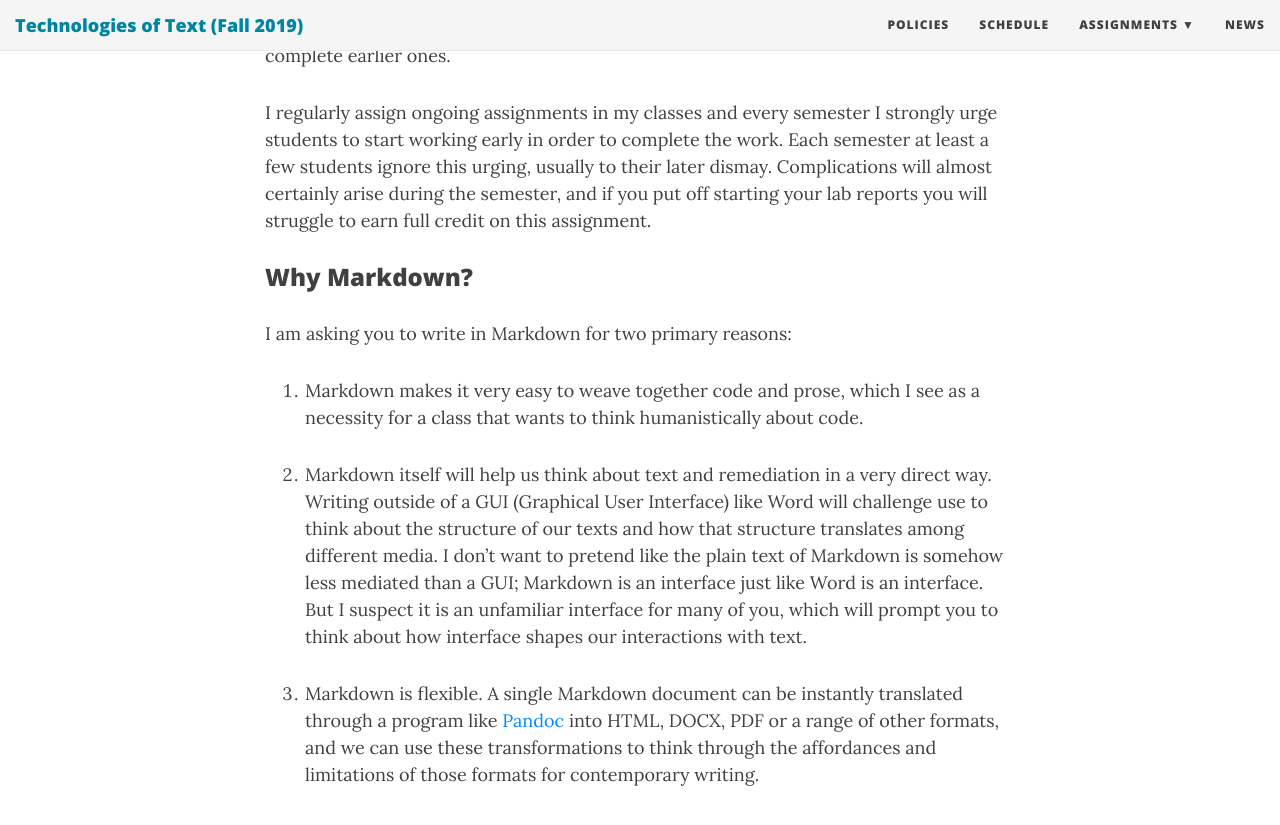
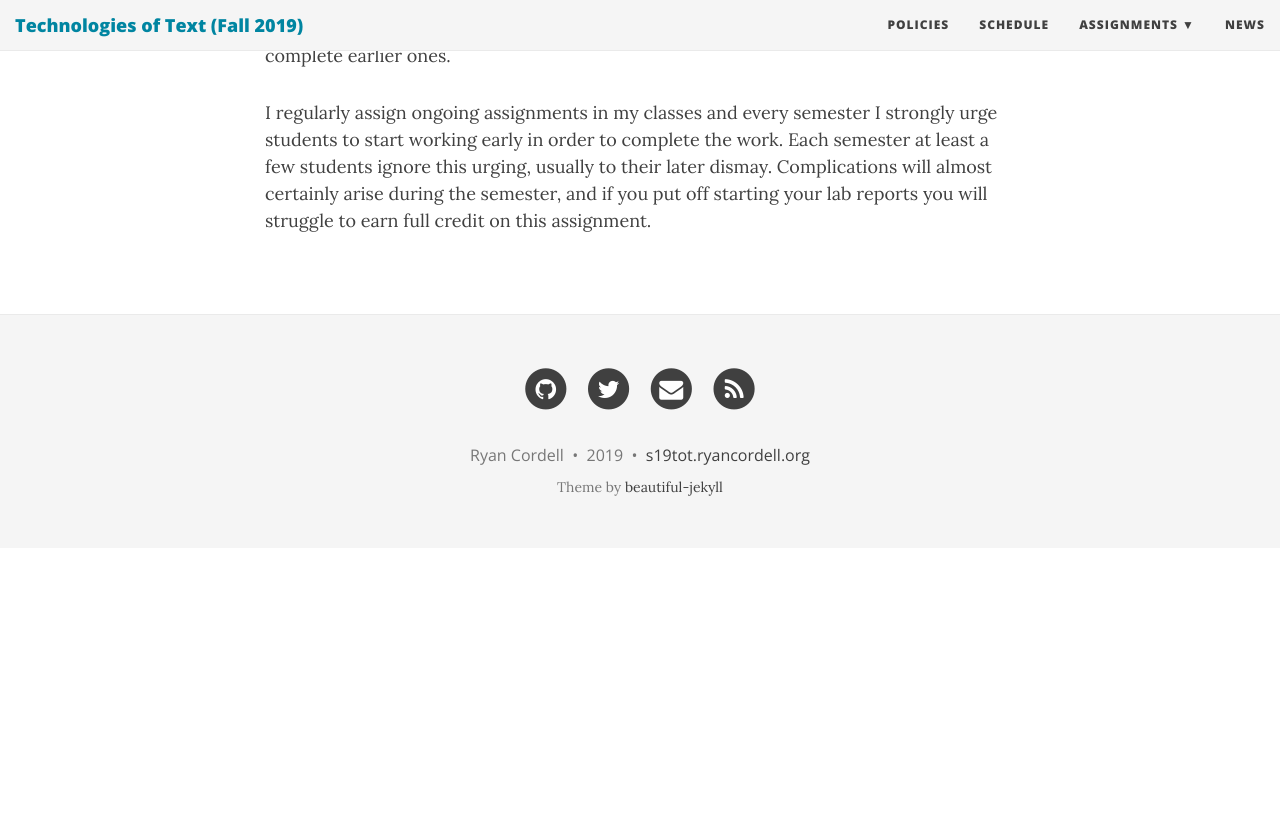
Before and after one commit to rccordell/f19tot, a Jekyll site: the page built from assignments/lab-reports.md, in a window 1280 px wide and 900 px high, scrolled down 2757 px. Shown: the top 825 px of the window. Built offline with Jekyll 4.4.1, drawn with Linux system fonts in a browser that asks for light colours; nearby versions of some CDN libraries; some web fonts are replaced; after the commit the page ends 3305 px from its top, so only the background shows below that.

Commit message:
minor updates

```diff
--- a/assignments/lab-reports.md
+++ b/assignments/lab-reports.md
@@ -46,13 +46,3 @@ Your lab reports should constitute a developing record of your thinking about ou
 Lab report entries are due within one week of the lab session. If a particular lab session extends through multiple classes, its report is due within one week of the final classroom session devoted to it. You may not wait until late in the semester to complete lab reports for activities earlier in the semester, and I will check your repositories periodically to ensure you are working steadily. The coding labs, in particular, will build on each other and you will find it difficult to complete reports for later coding labs if you do not complete earlier ones.
 
 I regularly assign ongoing assignments in my classes and every semester I strongly urge students to start working early in order to complete the work. Each semester at least a few students ignore this urging, usually to their later dismay. Complications will almost certainly arise during the semester, and if you put off starting your lab reports you will struggle to earn full credit on this assignment.
-
-### Why Markdown?
-
-I am asking you to write in Markdown for two primary reasons:
-
-1. Markdown makes it very easy to weave together code and prose, which I see as a necessity for a class that wants to think humanistically about code.
-
-2. Markdown itself will help us think about text and remediation in a very direct way. Writing outside of a GUI (Graphical User Interface) like Word will challenge use to think about the structure of our texts and how that structure translates among different media. I don't want to pretend like the plain text of Markdown is somehow less mediated than a GUI; Markdown is an interface just like Word is an interface. But I suspect it is an unfamiliar interface for many of you, which will prompt you to think about how interface shapes our interactions with text.
-
-3. Markdown is flexible. A single Markdown document can be instantly translated through a program like [Pandoc](http://pandoc.org/) into HTML, DOCX, PDF or a range of other formats, and we can use these transformations to think through the affordances and limitations of those formats for contemporary writing.
```
